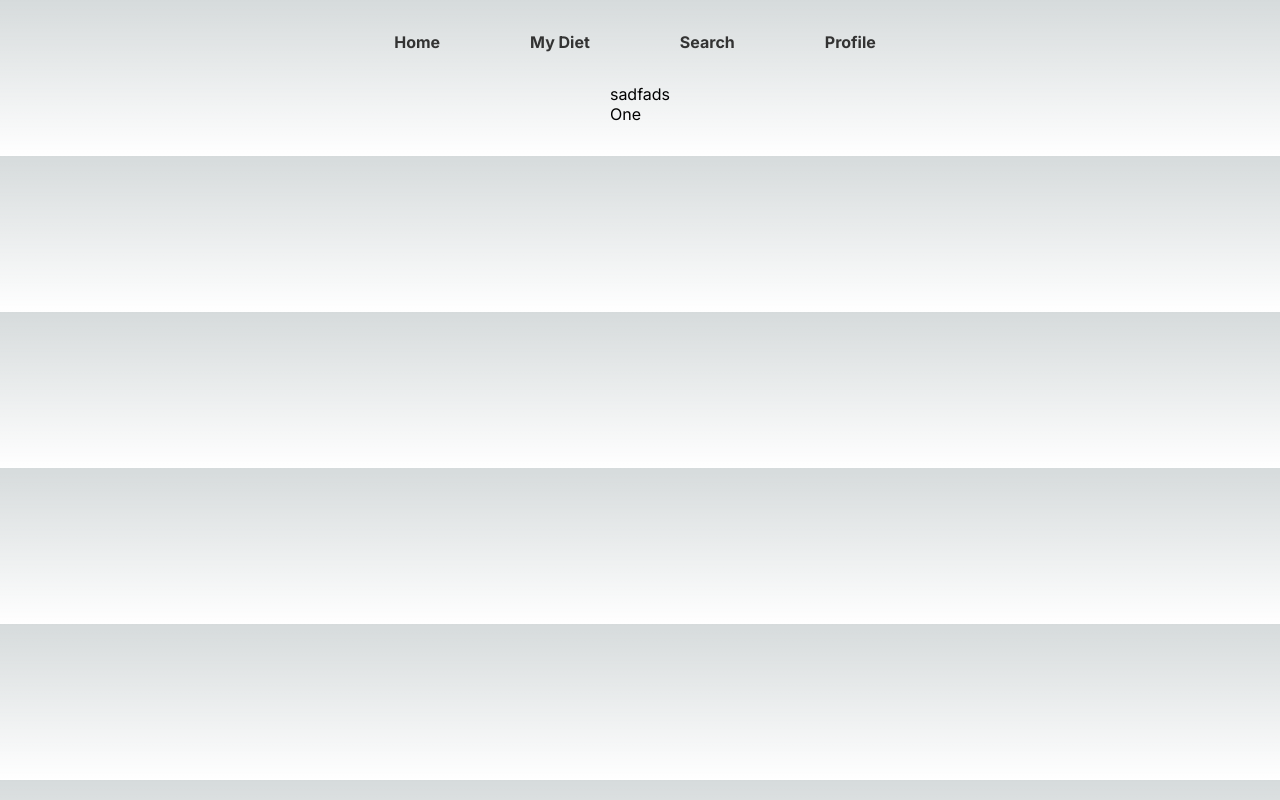
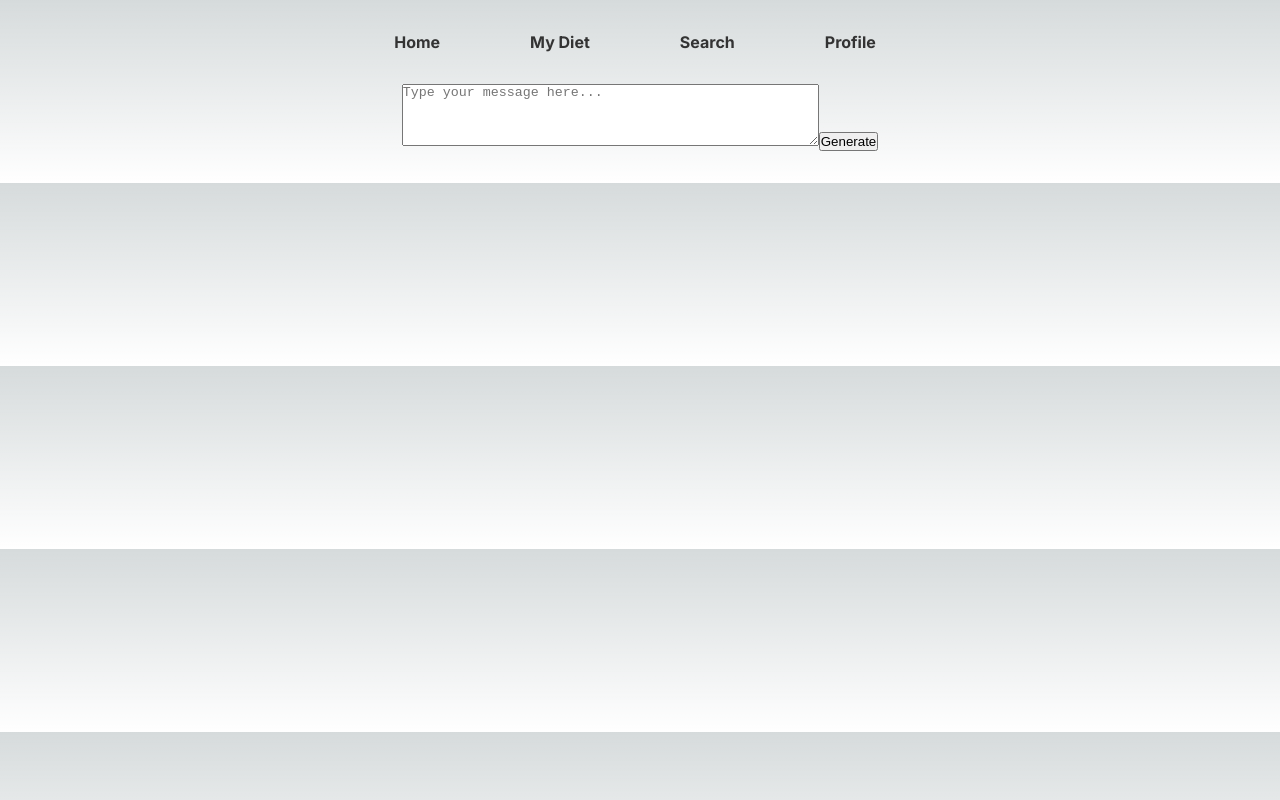
Before and after one commit to berykay/Bil-496, a Next.js app: page / in a window 1280 px wide. Built offline with nearby package versions, Linux system fonts and the light colour scheme.

Commit message:
gpt added control needed

```diff
--- a/package.json
+++ b/package.json
@@ -9,7 +9,9 @@
     "lint": "next lint"
   },
   "dependencies": {
+    "axios": "^1.6.5",
     "next": "14.0.4",
+    "openai": "^4.24.1",
     "react": "^18.2.0",
     "react-dom": "^18.2.0"
   }
--- /dev/null
+++ b/src/app/components/ChatgptAPI.js
@@ -0,0 +1,75 @@
+'use client'
+
+import { useState,useEffect  } from 'react'
+import axios from 'axios';
+
+const ChatgptAPI = () => {
+  const [userInput, setUserInput] = useState('');
+  const [generatedText, setGeneratedText] = useState('');
+
+  useEffect(() => {
+    // Bu useEffect içinde, DOM manipülasyonu yaparak "className" uyumsuzluğunu engellemeye çalışabilirsiniz.
+    // Örnek olarak, bir süre bekleyerek useEffect'in işini tamamlamasını ve DOM'un güncellenmesini sağlayabilirsiniz.
+    const timer = setTimeout(() => {
+      // Örnek bir DOM manipülasyonu:
+      const elements = document.querySelectorAll('.__className_e66fe9');
+      elements.forEach((element) => {
+        element.classList.remove('vsc-initialized');
+      });
+    }, 100);
+    return () => clearTimeout(timer); // useEffect temizliği
+  }, []);
+
+
+  const handleInputChange = (e) => {
+    setUserInput(e.target.value);
+  };
+
+  const handleSubmit = async (e) => {
+    e.preventDefault();
+    try {
+      const response = await axios.post(
+        'https://api.openai.com/v1/engines/davinci/completions',
+        {
+          prompt: userInput,
+          max_tokens: 50,
+          n: 1,
+          stop: '\n',
+        },
+        {
+          headers: {
+            'Content-Type': 'application/json',
+            Authorization: `Bearer ${process.env.NEXT_PUBLIC_OPENAI_API_KEY}`,
+          },
+        }
+      );
+      const generated = response.data.choices[0].text.trim();
+      setGeneratedText(generated);
+    } catch (error) {
+      console.error('Error fetching data:', error);
+    }
+  };
+
+  return (
+    <div>
+      <form onSubmit={handleSubmit}>
+        <textarea
+          value={userInput}
+          onChange={handleInputChange}
+          placeholder="Type your message here..."
+          rows={4}
+          cols={50}
+        />
+        <button type="submit">Generate</button>
+      </form>
+      {generatedText && (
+        <div>
+          <h3>Generated Text:</h3>
+          <p>{generatedText}</p>
+        </div>
+      )}
+    </div>
+  );
+};
+
+export default ChatgptAPI;
--- a/src/app/components/One.js
+++ /dev/null
@@ -1,7 +0,0 @@
-export default function One() {
-  return (
-    <div>
-      One
-    </div>
-  );
-}
--- a/src/app/pages/Homepage.js
+++ b/src/app/pages/Homepage.js
@@ -1,10 +1,9 @@
-import One from "../components/One";
+import ChatgptAPI from "../components/ChatgptAPI";
 
 export default function Homepage() {
   return (
     <div>
-      <p>sadfads</p>
-      <One />
+      <ChatgptAPI />
     </div>
   );
 }
```
Also changed, not shown: 2 other files (tests, documents, lock files or other folders).
